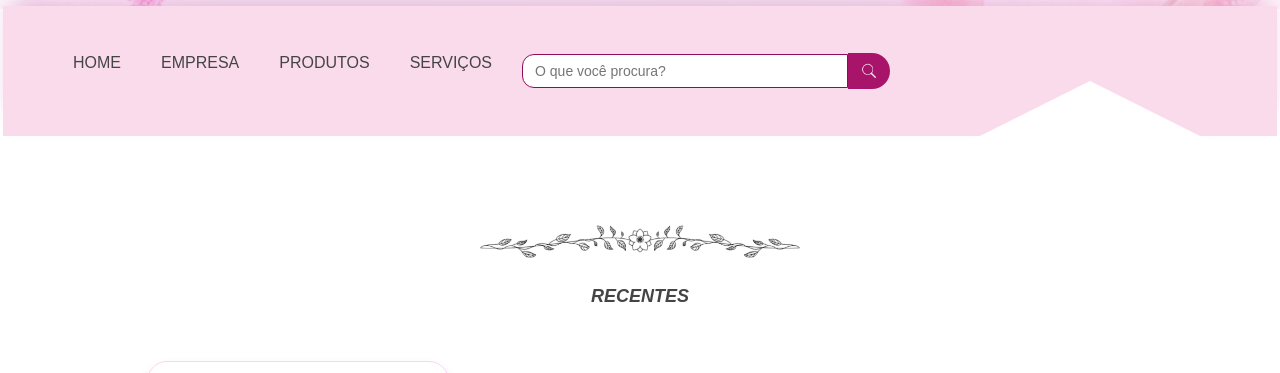
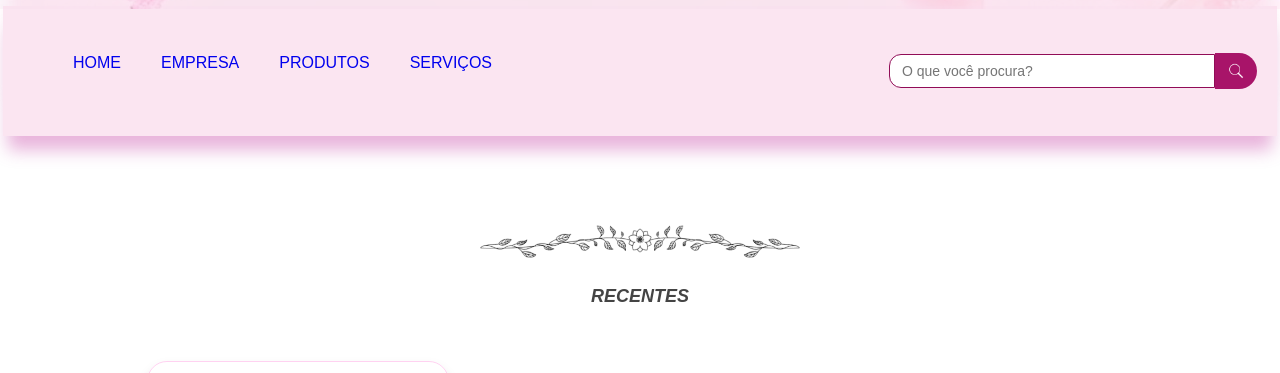
Before and after one commit to vsalessandra/ferllu-site, a plain HTML site: page home.html in a window 1280 px wide. Shown: the part 247-620 px from the top of the page. Drawn offline with Linux system fonts and the light colour scheme; files whose address does not match are found by name.

Commit message:
alteracoes na home

```diff
--- a/home.css
+++ b/home.css
@@ -24,19 +24,12 @@ header {
     margin-top: 250px;
     margin-bottom: 40px;
     height: 90px;
-    box-shadow: 0 -15px 25px -10px rgba(201, 76, 170, 0.425);
-    background: #FADBEB;
+    background: #fadbebb4;
+    box-shadow:
+        0 -30px 15px -5px #fadbeba1, /* Sombra superior */
+        0 19px 16px -5px rgba(201, 76, 170, 0.425); /* Sombra inferior */
 }
 
-.triangulo-cima {
-    width: 0;
-    height: 0;
-    border-left: 200px solid transparent;
-    border-right: 200px solid transparent;
-    border-bottom: 100px solid rgb(255, 255, 255);
-    margin-right: 520px;
-    margin-top: 120px;
-}
 
 #logo-menor {
     position: absolute;
@@ -68,6 +61,7 @@ header {
     cursor: pointer;
     transition: background-color 0.3s, color 0.3s;
     color: #444;
+    text-decoration: none;
 }
 
 .itens a {
@@ -215,6 +209,7 @@ p{
 }
 
 .cuidados {
+    box-shadow: 0 10px 15px  rgba(99, 64, 88, 0.425);
     height: 45px;
     background-color: #ffffff;
     color: #773636;
@@ -226,9 +221,9 @@ p{
 }
 
 .cuidados:hover {
-    background-color: #fda1d5;
-    transform: scale(1.05);
-    transition: 0.3s all;
+    background-color: #fadbeb;
+    color: #773636;
+    transition: 0.10s all;
 }
 
 footer {
--- a/home.html
+++ b/home.html
@@ -13,16 +13,15 @@
         <img src="imagens/6e9bf3e2-6691-4f2b-bcec-09feacd80126__1_-removebg-preview.png" alt="" id="logo">
     <nav id="nav">
         <ul class="lista">
-            <li class="itens"><a href="home.html" class="links"></a>HOME</li>
-            <li class="itens"><a href="empresa.html" class="links"></a>EMPRESA</li>
-            <li class="itens"><a href="produtos.html" class="links"></a>PRODUTOS</li>
-            <li class="itens"><a href="serviços.html" class="links"></a>SERVIÇOS</li>
+            <li class="itens"><a href="home.html" class="links">HOME</a></li>
+            <li class="itens"><a href="empresa.html" class="links">EMPRESA</a></li>
+            <li class="itens"><a href="produtos.html" class="links">PRODUTOS</a></li>
+            <li class="itens"><a href="servicos.html" class="links">SERVIÇOS</a></li>
         </ul>
         <div class="pesquisar">
             <input type="text" placeholder="O que você procura?" class="procurar">
             <button class="botao-pesquisa"><img src="imagens/icons8-pesquisar-50 (1).png" alt="pesquisar" class="icone-pesquisa"></button>
         </div>
-        <div class="triangulo-cima"></div>
     </nav>
 </header>
 <body>
```
Also changed, not shown: icons8-whatsapp-50.png (deleted), imagens/Captura de tela 2024-06-09 105034.png (renamed from Captura de tela 2024-06-09 105034.png), imagens/icons8-whatsapp-50.png, png-clipart-shape-triangle-desktop-rectangle-shapes-angle-white.png (deleted), servicos.html (added), serviços.html (deleted), triangle-grey-upside-down-triangle-transparent-png-719326.png (deleted), triangulo.png (deleted).
